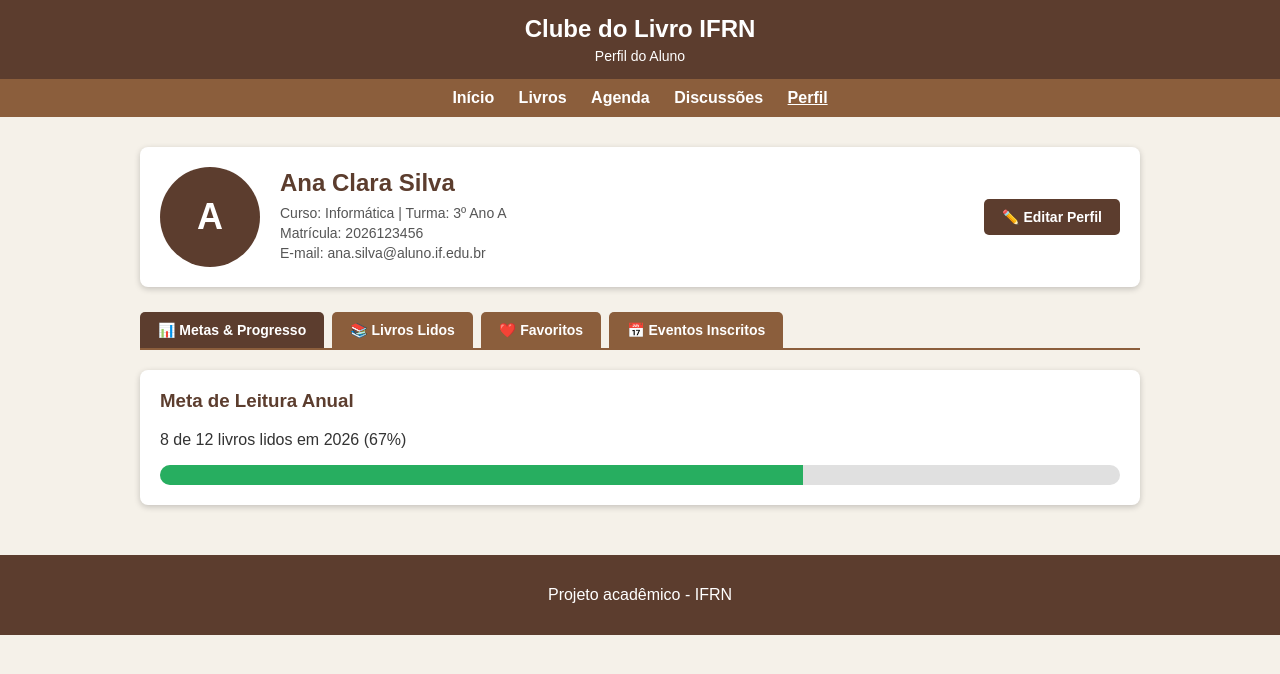
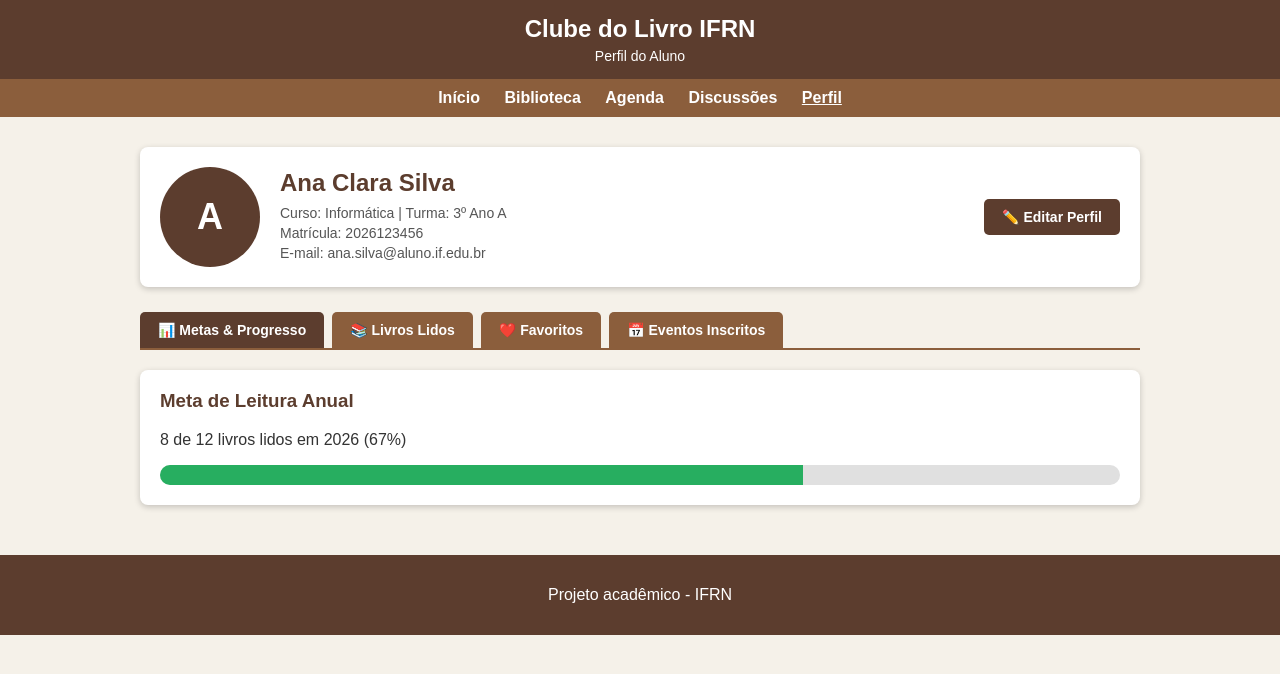
Before and after one commit to tdiego2007/Trabalho-do-tcc, a plain HTML site: page Projeto TCC/perfil_do_aluno.html in a window 1280 px wide. Drawn offline with Linux system fonts and the light colour scheme; files whose address does not match are found by name.

Commit message:
Biblioteca

```diff
--- a/Projeto TCC/perfil_do_aluno.html
+++ b/Projeto TCC/perfil_do_aluno.html
@@ -318,10 +318,10 @@
 
 <nav>
   <a href="index.html">Início</a>
-  <a href="livros(1).html">Livros</a>
+  <a href="livros(1).html">Biblioteca</a>
   <a href="agenda.html">Agenda</a>
-  <a href="discusao.html">Discussões</a>
-  <a href="perfil.html" class="active">Perfil</a>
+  <a href="discussoes.html">Discussões</a>
+  <a href="perfil_do_aluno.html" class="active">Perfil</a>
 </nav>
 
 <div class="container">
```
Also changed, not shown: Projeto TCC/agenda.html (+1 -1 lines), Projeto TCC/discussoes.html (+1 -1 lines), Projeto TCC/index.html (+1 -1 lines), Projeto TCC/livros(1).html (+1 -1 lines).
